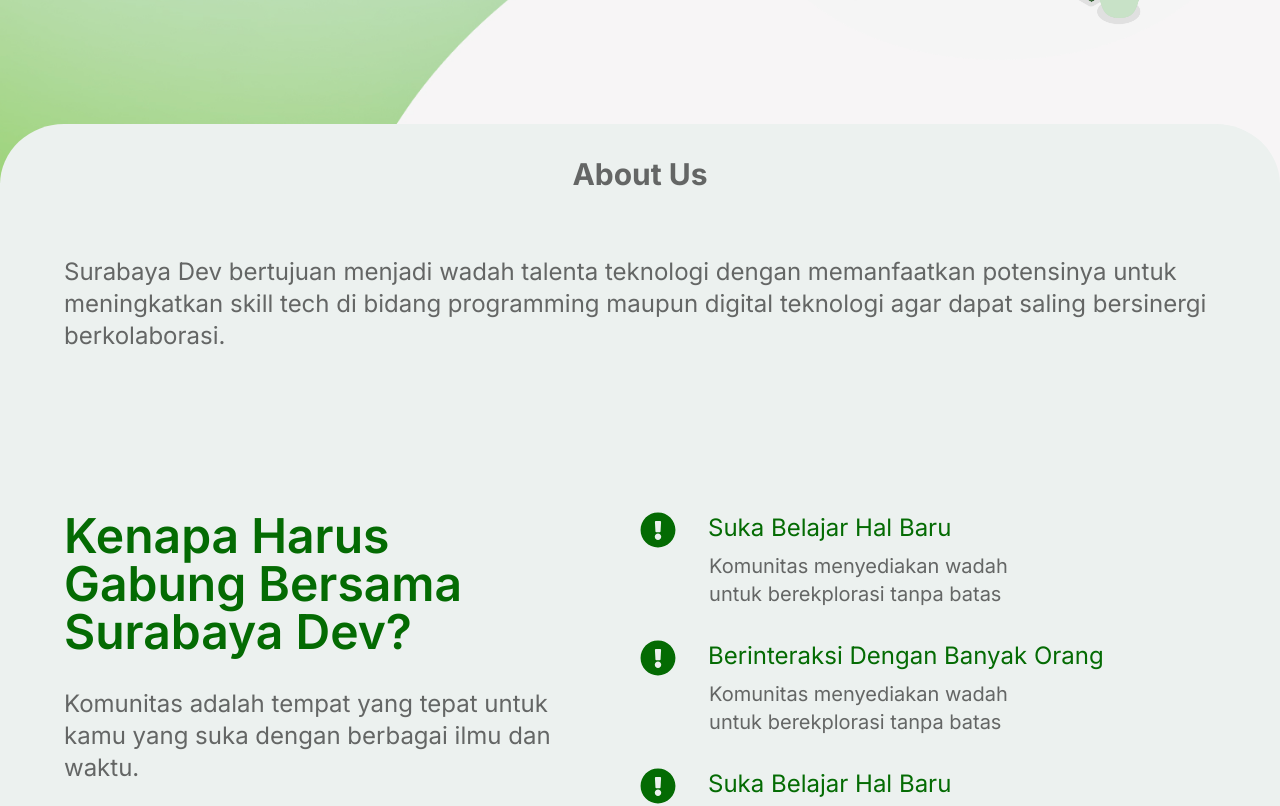
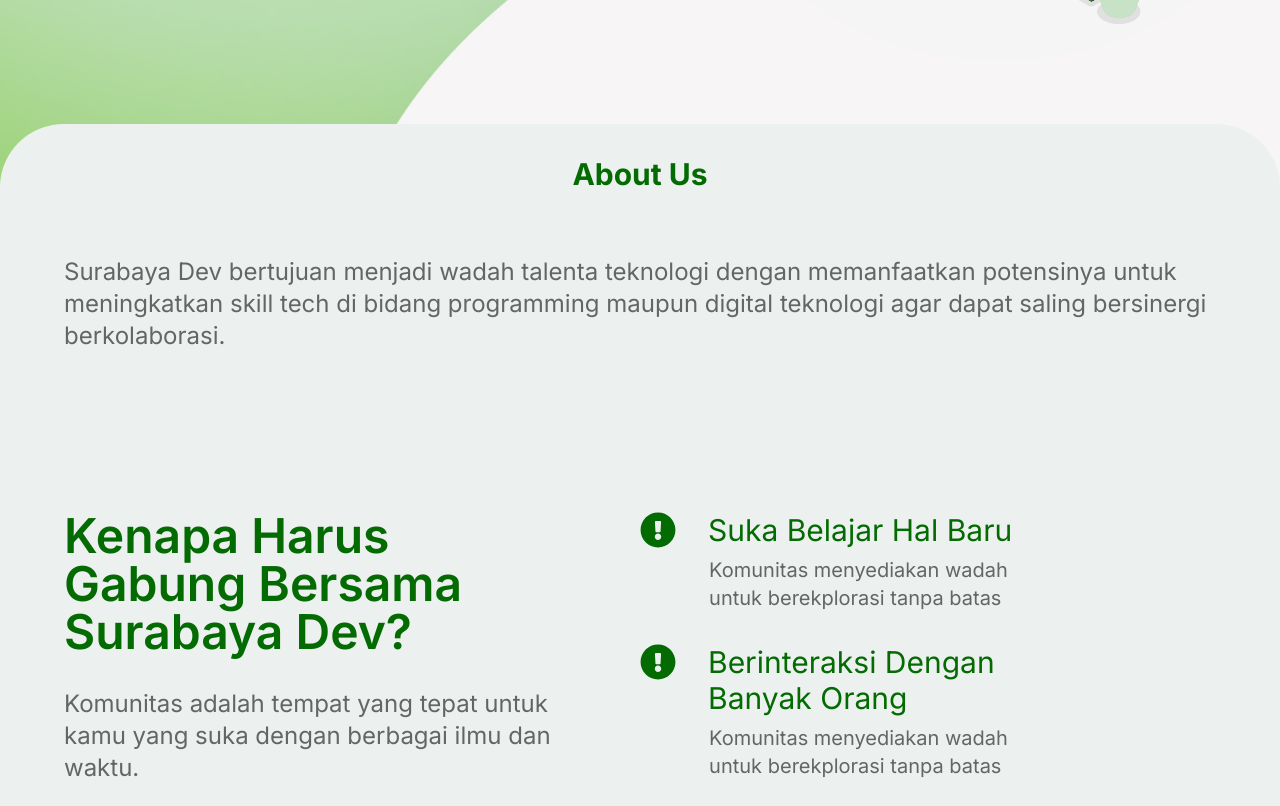
Before and after one commit to hsbysddq/surabaya-dev, a React (Create React App) app: page / in a window 1280 px wide. Shown: the part 580-1386 px from the top of the page. Built offline with nearby package versions, Linux system fonts and the light colour scheme.

Commit message:
Edit About

```diff
--- a/src/Pages/About.jsx
+++ b/src/Pages/About.jsx
@@ -8,7 +8,7 @@ function About() {
       className="absolute top-[88%] rounded-[5%] bg-secondary w-screen pb-10"
     >
       <div className="justify-center">
-        <h1 className="flex justify-center text-lightGrey font-inter text-3xl font-bold pt-8 pb-8">
+        <h1 className="flex justify-center text-tes font-inter text-3xl font-bold pt-8 pb-8">
           About Us
         </h1>
 
@@ -37,7 +37,7 @@ function About() {
               <div className="icon text-4xl">
                 <FaExclamationCircle />
               </div>
-              <h1 className="ml-8 text-2xl pb-2">Suka Belajar Hal Baru</h1>
+              <h1 className="ml-8 pb-2 text-3xl">Suka Belajar Hal Baru</h1>
             </div>
 
             <div className="ml-[12%] w-[55%] mb-8">
@@ -50,7 +50,7 @@ function About() {
               <div className="icon text-4xl">
                 <FaExclamationCircle />
               </div>
-              <h1 className="ml-8 text-2xl pb-2">
+              <h1 className="ml-8 pb-2 text-3xl w-[55%]">
                 Berinteraksi Dengan Banyak Orang
               </h1>
             </div>
@@ -65,7 +65,7 @@ function About() {
               <div className="icon text-4xl">
                 <FaExclamationCircle />
               </div>
-              <h1 className="ml-8 text-2xl pb-2">Suka Belajar Hal Baru</h1>
+              <h1 className="ml-8 pb-2 text-3xl">Suka Belajar Hal Baru</h1>
             </div>
 
             <div className="ml-[12%] w-[55%] mb-8">
```
